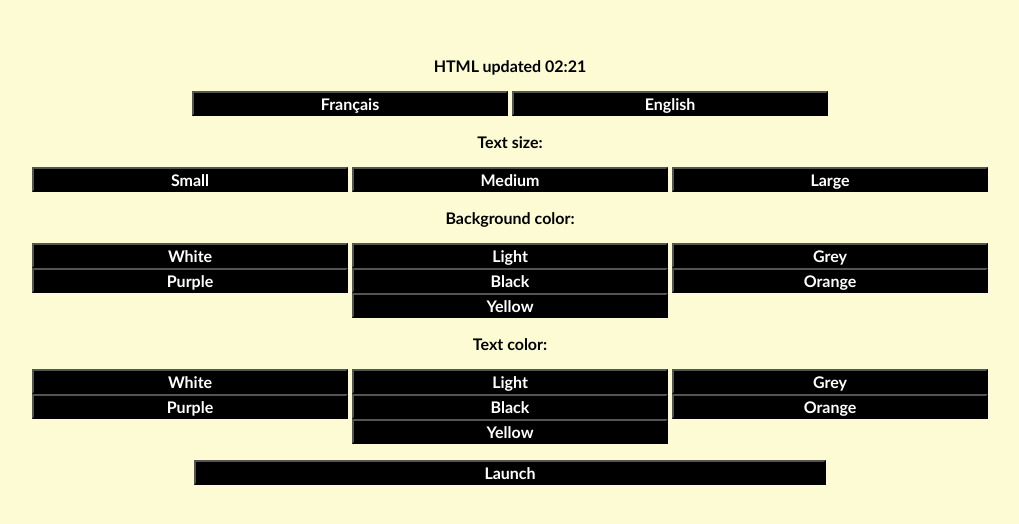
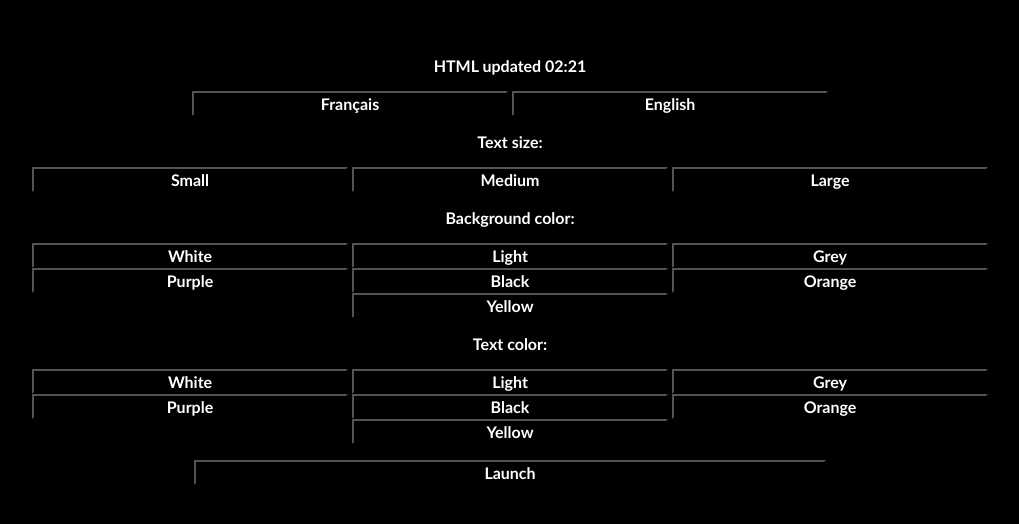
Before and after one commit to johnsonkohler/johnsonkohler.github.io, a plain HTML site: page index.html in a window 1280 px wide. Shown: the part 260-784 px from the top of the page, without its empty margins (130-1149 px from the left). Drawn offline with Linux system fonts and the light colour scheme.

Commit message:
Update button.css

```diff
--- a/button.css
+++ b/button.css
@@ -1,8 +1,8 @@
 :root {
-  --backgroundcolor: #FDFBD4;
+  --backgroundcolor: #000000;
   --buttoncolor: #000000;
   --buttontextcolor: #ffffff;
-  --textcolor: #000000;
+  --textcolor: #ffffff;
   --bigtextsize: 3 em;
   --smalltextsize: 1 em;
   --typeface: calibri;
```
